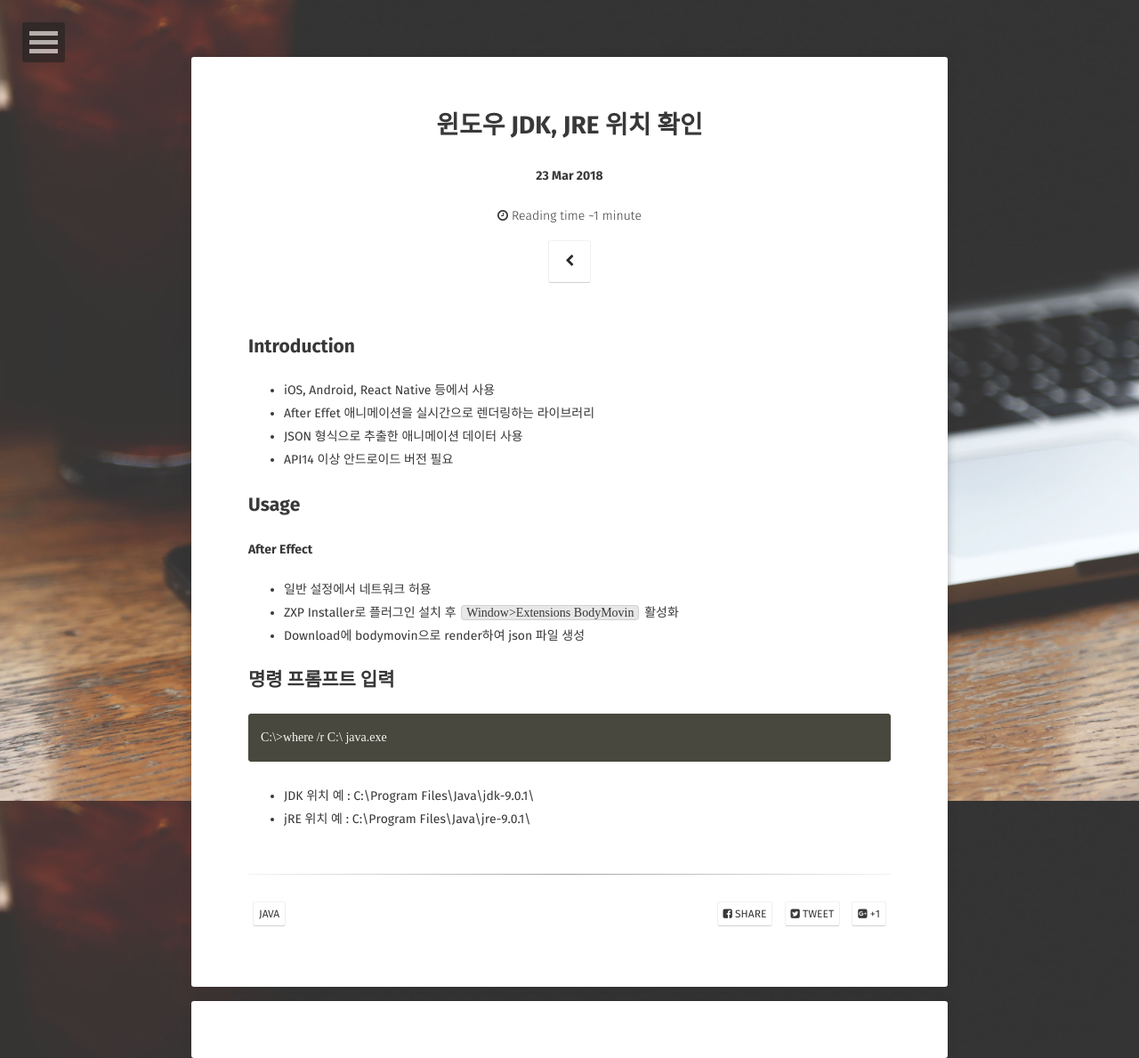
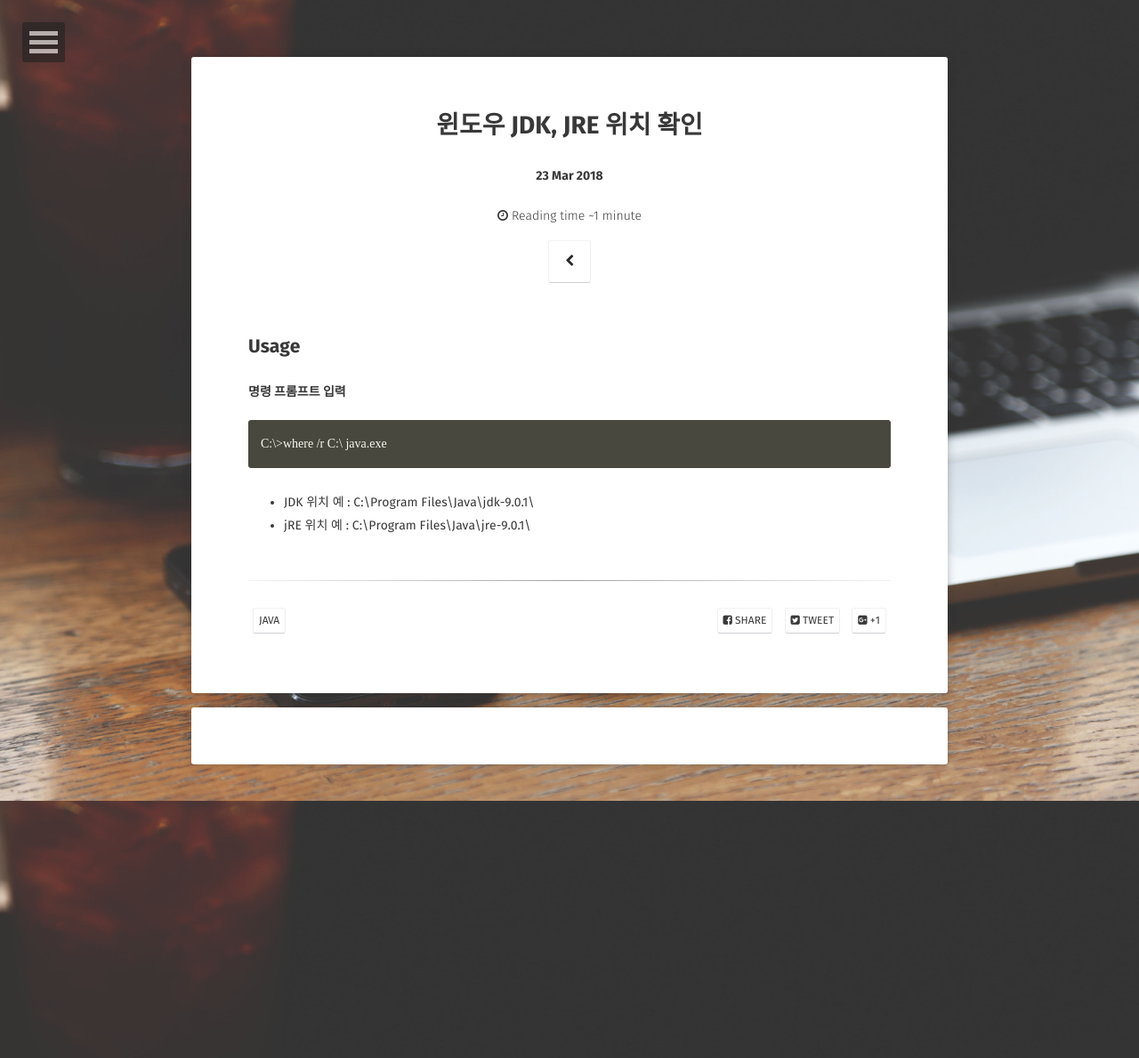
Before and after one commit to yulia0817/yulia0817.github.io, a Jekyll site: the page built from _posts/2018-03-23-window-jdk-location.md, in a window 1280 px wide. Shown: the whole page at 89% size. Built offline with Jekyll 4.4.1, drawn with Linux system fonts in a browser that asks for light colours; some web fonts are replaced; comment, search, counter and statistics services are not loaded.

Commit message:
new posts

```diff
--- a/_posts/2018-03-23-window-jdk-location.md
+++ b/_posts/2018-03-23-window-jdk-location.md
@@ -8,21 +8,10 @@ tag:
 comments: true
 ---
 
-
-## Introduction
-* iOS, Android, React Native 등에서 사용
-* After Effet 애니메이션을 실시간으로 렌더링하는 라이브러리
-* JSON 형식으로 추출한 애니메이션 데이터 사용
-* API14 이상 안드로이드 버전 필요
-
 ## Usage
 
-#### After Effect
-* 일반 설정에서 네트워크 허용
-* ZXP Installer로 플러그인 설치 후 `Window>Extensions BodyMovin` 활성화
-* Download에 bodymovin으로 render하여 json 파일 생성
+#### 명령 프롬프트 입력
 
-## 명령 프롬프트 입력
 ~~~
 C:\>where /r C:\ java.exe
 ~~~
```
Also changed, not shown: _posts/2018-03-23-lottie-animation.md (+1 -1 lines), _posts/2018-03-28-actionbaroveraylayout.md (added, +24 -0 lines), _posts/2018-03-28-github-begin.md (added, +48 -0 lines).
